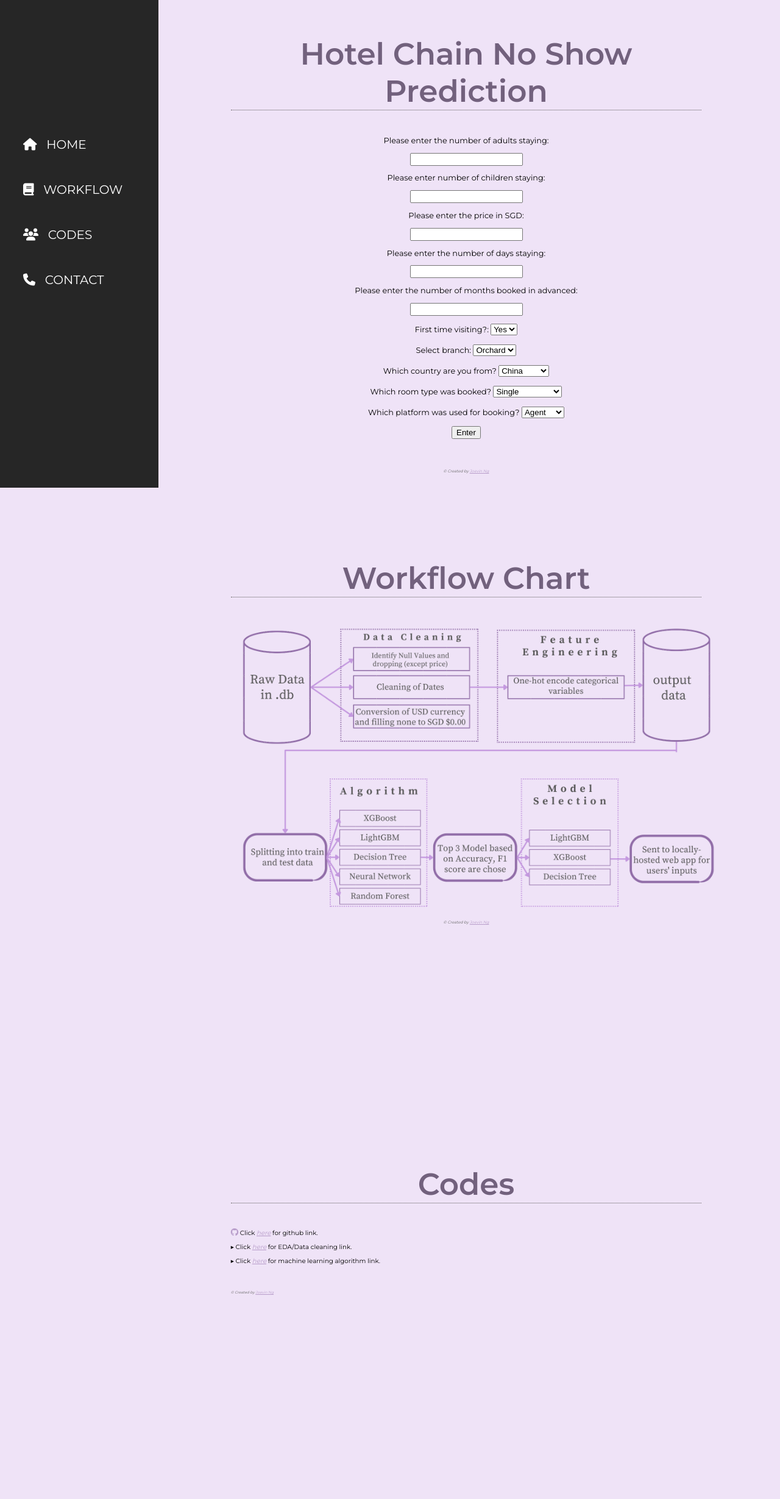
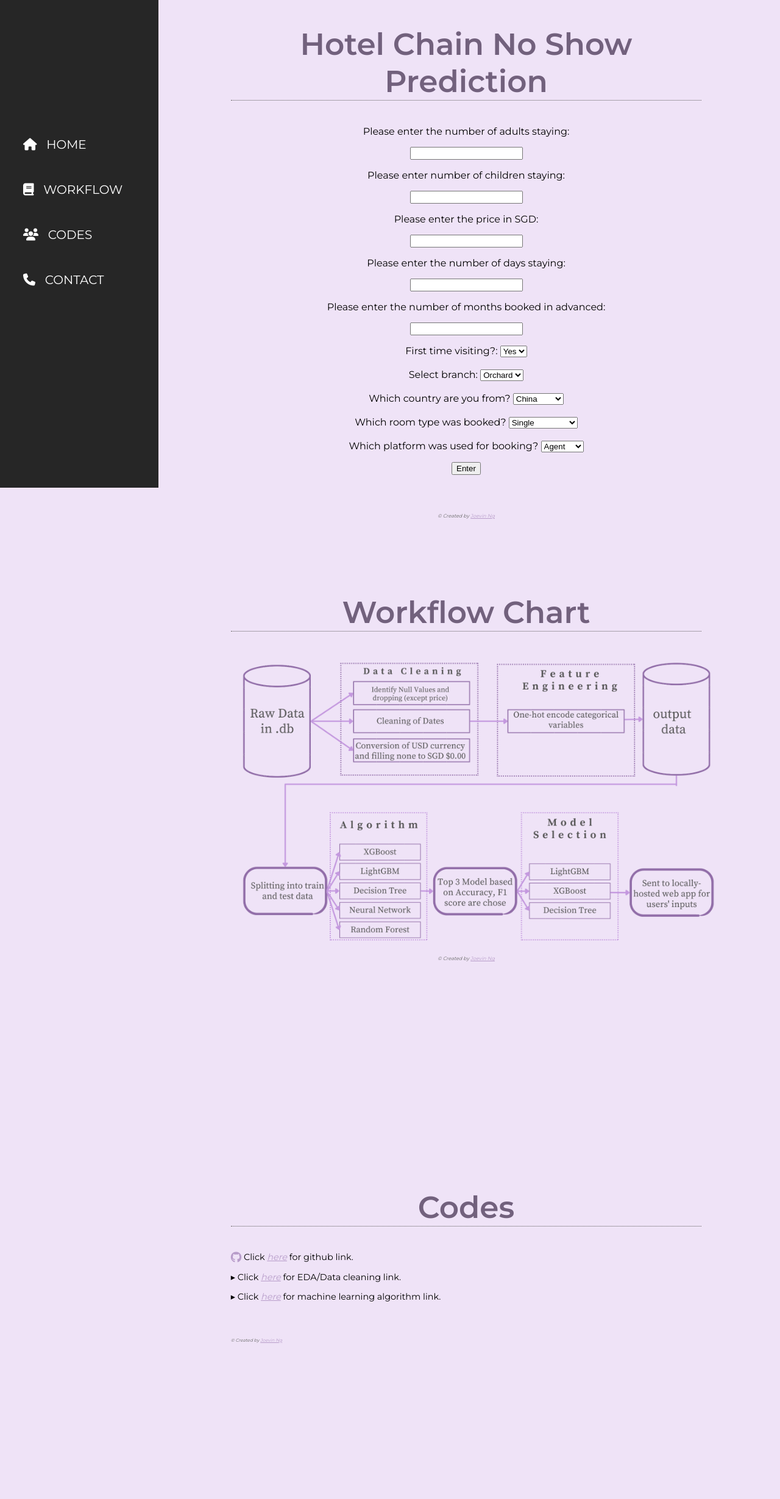
Before and after one commit to nnnvnnn/hotelnoshowheroku, a Flask app: page / in a window 1280 px wide. Shown: the whole page at 61% size. Before the commit the page ends 2124 px from the top, so only its background shows below. Run offline with Flask 2, Linux system fonts and the light colour scheme; some libraries are stand-ins or nearby versions.

Commit message:
Update styles.css

```diff
--- a/static/css/styles.css
+++ b/static/css/styles.css
@@ -94,13 +94,13 @@ nav ul li a:hover:before {
 }
 .box-area {
 	width: 75%;
-	font-size: 80%;
+	font-size: 100%;
 }
 
 .box-areacodes {
 	width: 75%;
     text-align: left;
-    font-size: 80%;
+    font-size: 90%;
 }
 
 /***links***/
```
